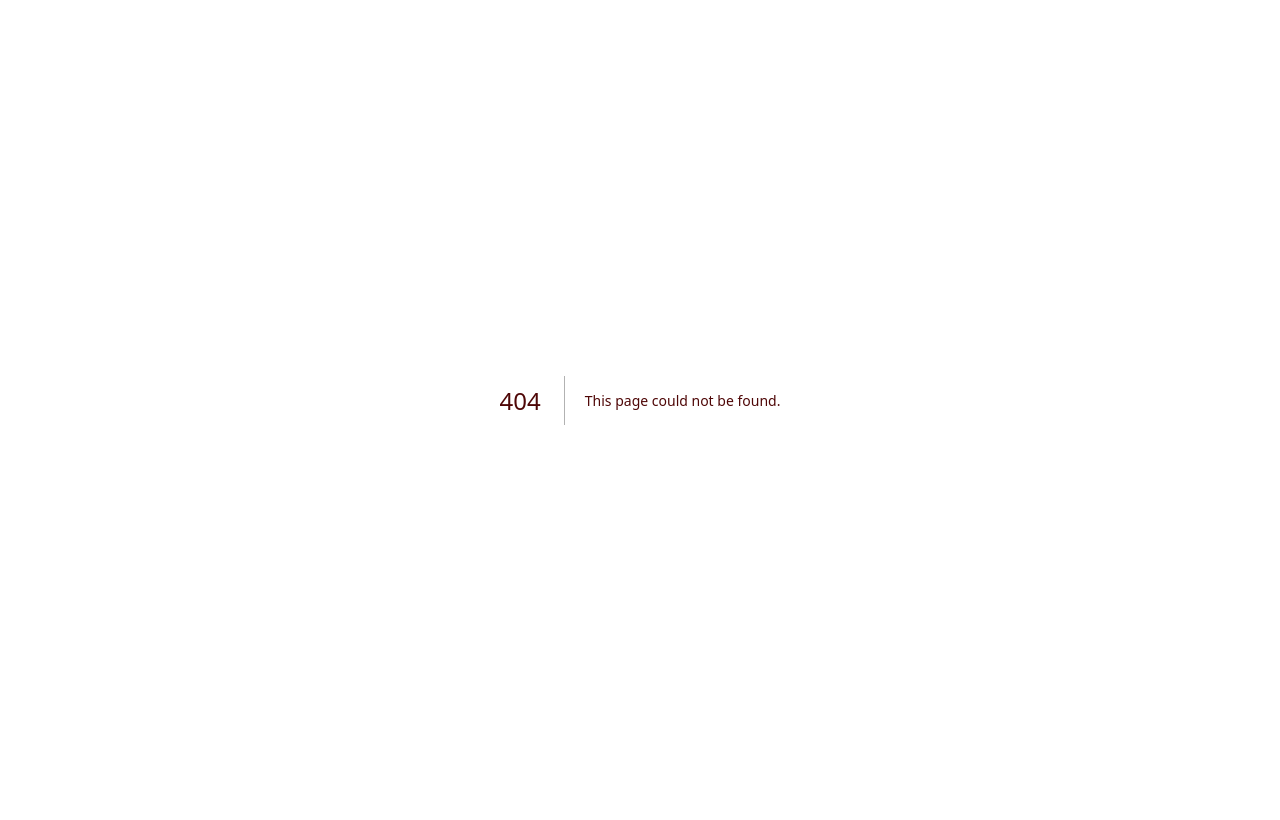
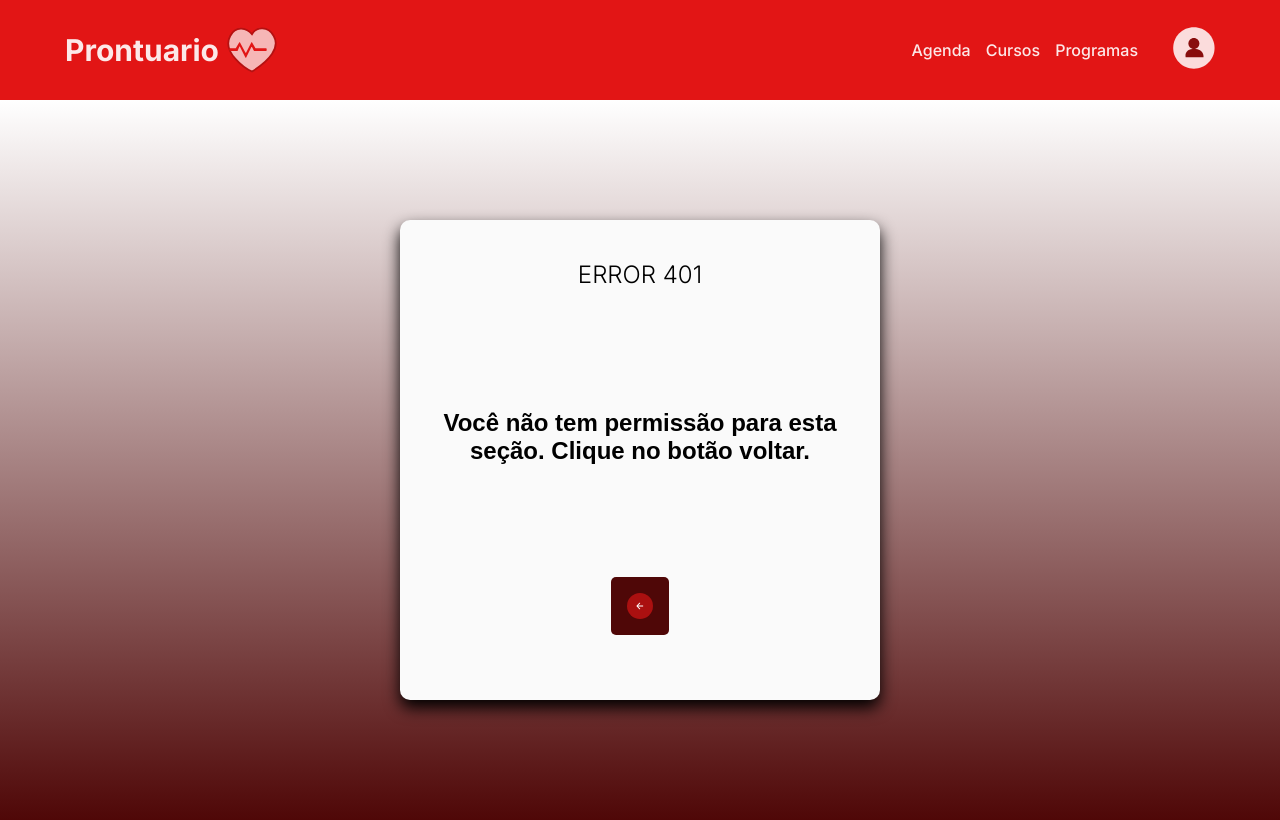
Before and after one commit to fabrica-bayarea/prontuario-front, a Next.js app: page /denied in a window 1280 px wide. Before the commit this address had no page. Built offline with nearby package versions, Linux system fonts and the light colour scheme.

Commit message:
feat: criando tela de acesso negado

```diff
--- /dev/null
+++ b/src/app/(login)/denied/page.module.css
@@ -0,0 +1,52 @@
+
+.central {
+    display: flex;
+    align-items: center;
+    justify-content: center;
+    width: 100vw;
+    min-height: 90vh;
+    background: linear-gradient(transparent, #4F0707);
+}
+
+.meio{
+    display: flex;
+    flex-direction: column;
+    width: 30em;
+    height: 30em;
+    background-color: #fafafa;
+    border-radius: 10px;
+    box-shadow: 0 8px 16px black;
+    padding: 1em;
+}
+
+.cryBaby{
+    text-transform: uppercase;
+    color: black;
+    font-weight: 300;
+    text-align: center;
+    margin-top: 1em;
+}
+
+.msn{
+    overflow-wrap: break-word;
+    text-align: center;
+    margin-top: 5em;
+    color: black;
+    font-family:sans-serif;
+}
+
+.btn{
+    margin-top: 2em;
+    padding: 0.5em 1em;
+    background-color: #4F0707;
+    color: white;
+    border: none;
+    border-radius: 5px;
+    cursor: pointer;
+}
+.btnCentro{
+    display: flex;
+    align-items: center;
+    justify-content: center;
+    margin-top: 5em;
+}
--- /dev/null
+++ b/src/app/(login)/denied/page.tsx
@@ -0,0 +1,22 @@
+
+import { Header } from "@/components/Header/Header";
+import Image from "next/image";
+import voltar from "../../../../public/Button-voltar.svg";
+import styles from "./page.module.css";
+export default function denied() {
+  return (
+    <>
+      <Header />
+
+      <section className={styles.central}>
+        <div className={styles.meio}>
+          <h1 className={styles.cryBaby}> Error 401 </h1>
+          <h2 className={styles.msn}>Você não tem permissão para esta seção. Clique no botão voltar.</h2>
+            <div className={styles.btnCentro}>
+          <Image  className={styles.btn} src={voltar} alt="Botão de voltar" />
+          </div>
+        </div>
+      </section>
+    </>
+  );
+}
```
